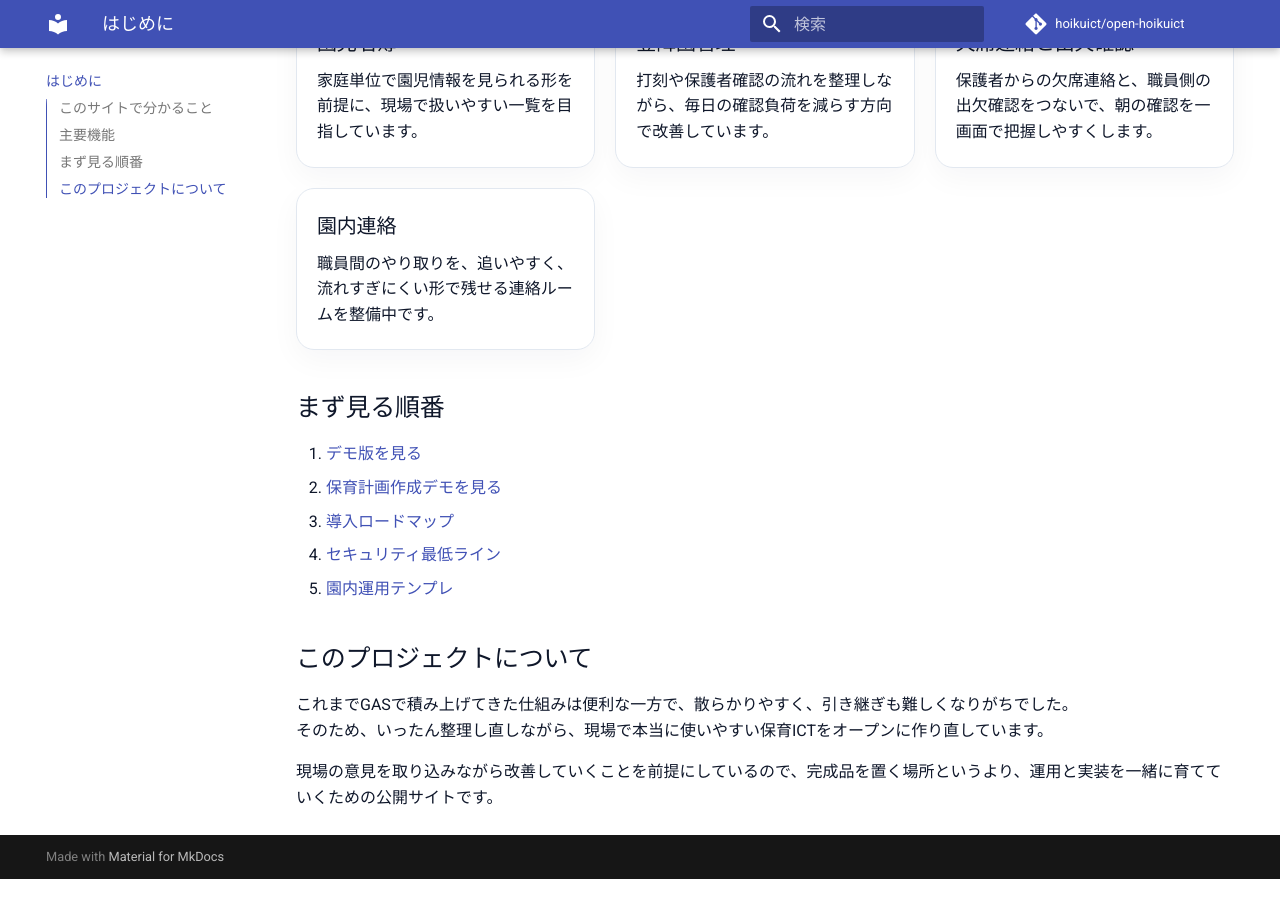
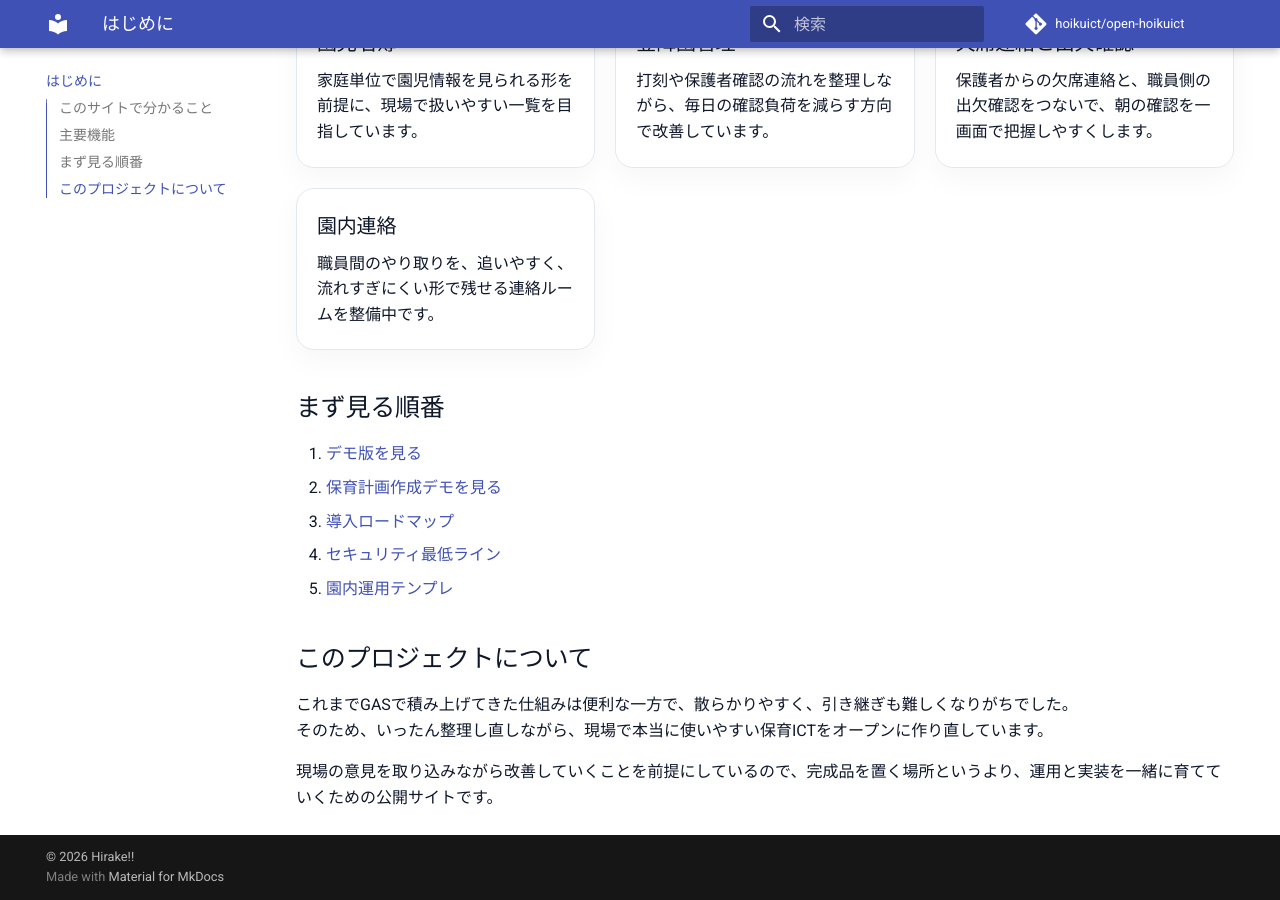
Before and after one commit to hoikuict/open-hoikuict, an MkDocs documentation site: the page built from docs/index.md, in a window 1280 px wide and 900 px high, scrolled down 943 px. Built offline with MkDocs 1.6.1 and Material for MkDocs 9.7.7, drawn with Linux system fonts in a browser that asks for light colours; comment, search, counter and statistics services are not loaded; before the commit the page ends 1822 px from its top, so only the background shows below that.

Commit message:
Hirake!!

```diff
--- a/mkdocs.yml
+++ b/mkdocs.yml
@@ -25,3 +25,5 @@ nav:
   - FAQ: faq.md
 extra_css:
   - stylesheets/extra.css
+copyright: |
+  &copy; 2026 Hirake!!
```
